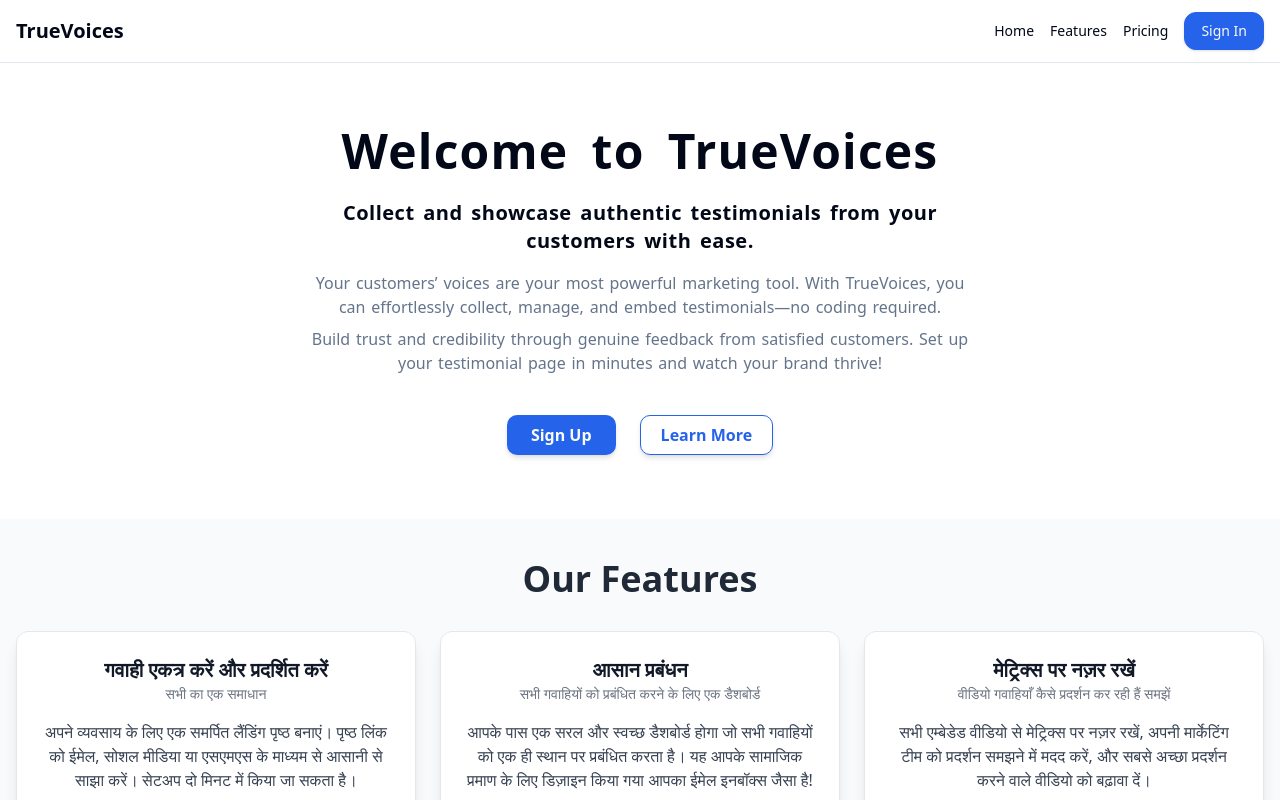
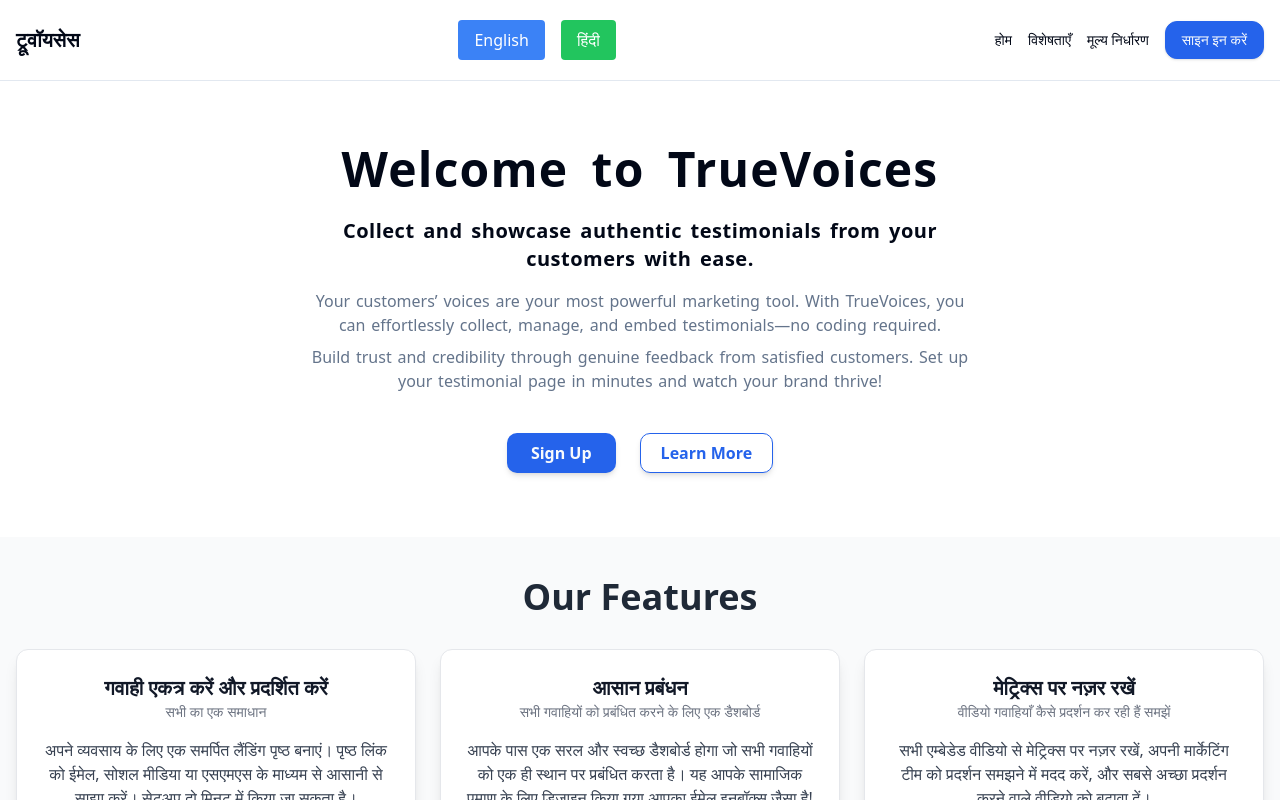
Before and after one commit to shreya2430/TrueVoices, a React (Vite) app in the folder app/: page / in a window 1280 px wide. Shown: the top 800 px of the page. Built offline with nearby package versions, Linux system fonts and the light colour scheme.

Commit message:
update Header   to support internationalisation

```diff
--- a/app/src/components/LandingPage/Header.tsx
+++ b/app/src/components/LandingPage/Header.tsx
@@ -1,42 +1,46 @@
+import React from 'react';
 import { useNavigate } from 'react-router-dom';
+import { useTranslation } from 'react-i18next';
+import LanguageSwitcher from '@/components/LanguageSwitcher';
 
 const Header = () => {
-
   const navigate = useNavigate();
+  const { t } = useTranslation();
 
   return (
     <header className="border-b bg-card text-card-foreground shadow-sm">
       <div className="container mx-auto flex items-center justify-between px-4 py-3">
-        <h1 className="text-xl font-semibold">TrueVoices</h1>
+        <h1 className="text-xl font-semibold">{t('header.title')}</h1>
+        <LanguageSwitcher />
 
         <nav className="flex items-center space-x-4">
           <a
             href="#"
             className="text-sm font-medium hover:text-primary transition-colors"
-            aria-label="Go to Home"
+            aria-label={t('header.home')}
           >
-            Home
+            {t('header.home')}
           </a>
           <a
             href="#"
             className="text-sm font-medium hover:text-primary transition-colors"
-            aria-label="Go to Features"
+            aria-label={t('header.features')}
           >
-            Features
+            {t('header.features')}
           </a>
           <a
             href="#"
             className="text-sm font-medium hover:text-primary transition-colors"
-            aria-label="Go to Pricing"
+            aria-label={t('header.pricing')}
           >
-            Pricing
+            {t('header.pricing')}
           </a>
           <button
             onClick={() => navigate('/login')}
             className="rounded-lg border border-primary bg-primary px-4 py-2 text-sm font-medium text-primary-foreground shadow hover:bg-primary/90 transition"
-            aria-label="Sign In"
+            aria-label={t('header.signIn')}
           >
-            Sign In
+            {t('header.signIn')}
           </button>
         </nav>
       </div>
```
